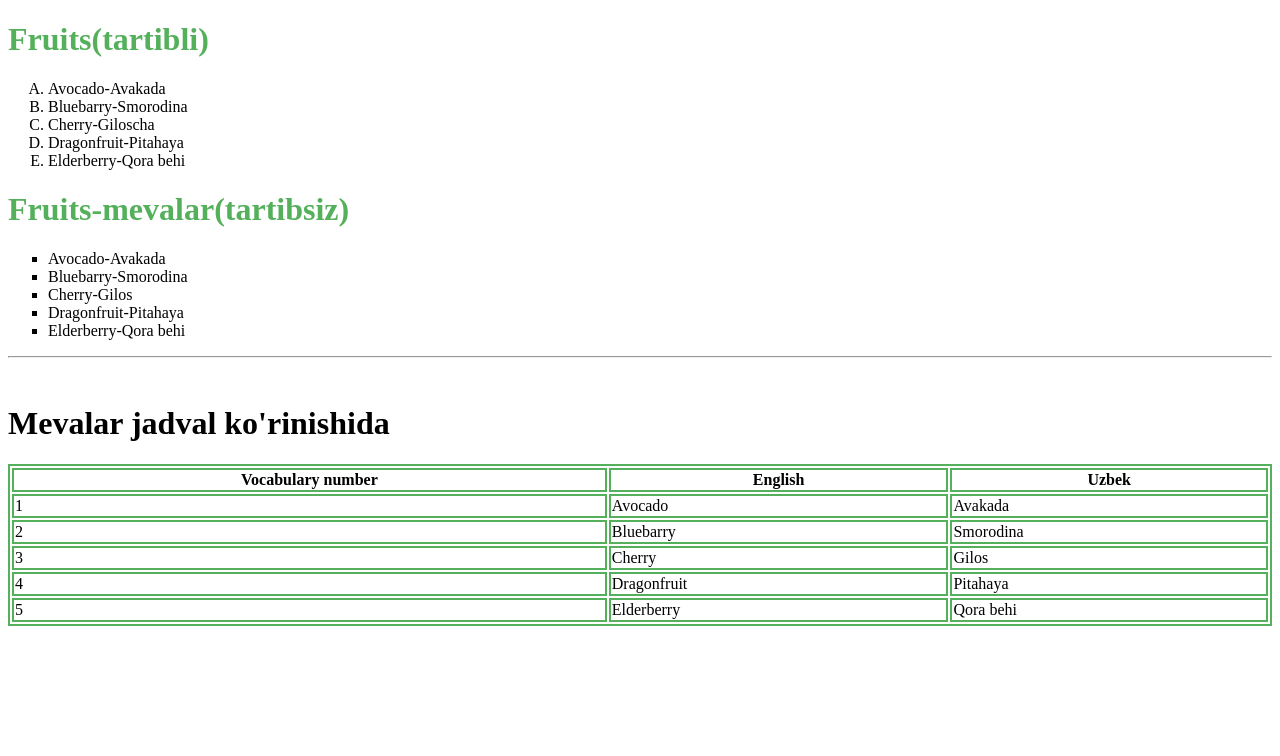
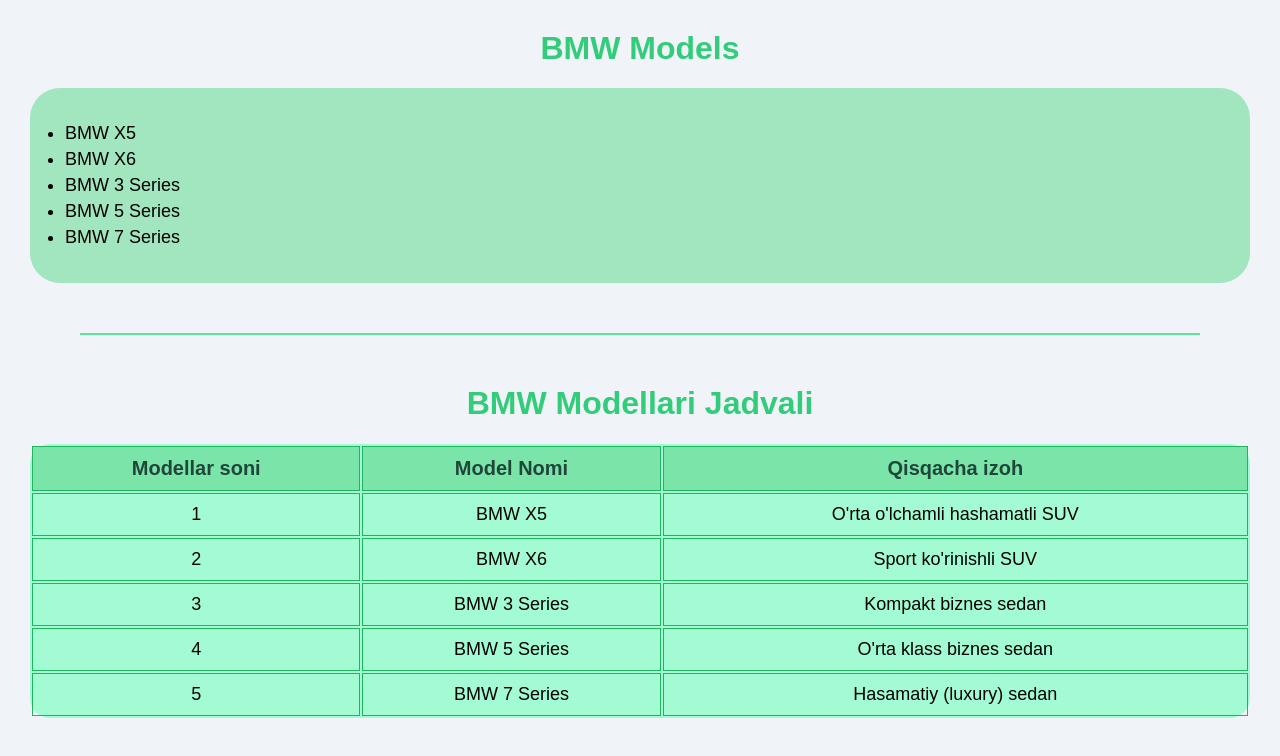
Before and after one commit to nigora-1/list-jadval, a plain HTML site: page index.html in a window 1280 px wide. Drawn offline with Linux system fonts and the light colour scheme.

Commit message:
yangilandi

```diff
--- a/index.html
+++ b/index.html
@@ -4,91 +4,116 @@
 <head>
     <meta charset="UTF-8">
     <meta name="viewport" content="width=device-width, initial-scale=1.0">
-    <title>Vazifa ro'yxat va jadval </title>
+    <title>BMW Ro'yxat va Jadval</title>
 
     <style>
+        body {
+            font-family: Arial, sans-serif;
+            background-color: #f0f4f8;
+            margin: 30px;
+        }
+
+        h1 {
+            color: #32cc7a;
+            text-align: center;
+        }
+
+        ol,
+        ul
+        {
+            background-color: #a1e6bf;
+            padding: 30px;
+            border-radius: 30px;
+
+        }
+
+        li
+        {
+            margin: 5px ;
+            font-size: 18px;
+        }
+
+        hr
+        {
+            margin: 50px ;
+            border: 1px solid #5be396;
+        }
+
         table
         {
             width: 100%;
+            background-color: #a2fbd3;
+            border-radius: 20px;
+
         }
 
-        table,
         th,
         td
         {
-            border : 2px solid rgb(85, 176, 92);
+            padding: 10px;
+            text-align: center;
+            border: 1px solid #20b360;
+        }
+
+        th
+        {
+            background-color: #7be5a9;
+            color: rgb(32, 70, 58);
+            font-size: 20px;
+        }
+
+        td
+        {
+            font-size: 18px;
         }
     </style>
 </head>
 
 <body>
-
-<h1 style="color: rgb(85, 176, 92);">Fruits(tartibli)</h1>
-<ol type="A">
-    <li>Avocado-Avakada</li>
-    <li>Bluebarry-Smorodina</li>
-    <li>Cherry-Giloscha</li>
-    <li>Dragonfruit-Pitahaya</li>
-    <li>Elderberry-Qora behi</li>
-</ol>
-
-<h1 style="color: rgb(85, 176, 92);">Fruits-mevalar(tartibsiz)</h1>
+    <h1>BMW Models </h1>
     <ul>
-    <li type="square">Avocado-Avakada</li>
-    <li type="square">Bluebarry-Smorodina</li>
-    <li type="square">Cherry-Gilos</li>
-    <li type="square">Dragonfruit-Pitahaya</li>
-    <li type="square">Elderberry-Qora behi</li>
+        <li>BMW X5</li>
+        <li>BMW X6</li>
+        <li>BMW 3 Series</li>
+        <li>BMW 5 Series</li>
+        <li>BMW 7 Series</li>
     </ul>
 
     <hr>
-<br>
-<h1>Mevalar jadval ko'rinishida</h1>
+
+    <h1>BMW Modellari Jadvali</h1>
     <table>
-
         <tr>
-        <th>Vocabulary number</th>
-            <th>English</th>
-            <th>Uzbek</th>
+            <th>Modellar soni</th>
+            <th>Model Nomi</th>
+            <th>Qisqacha izoh</th>
         </tr>
-
         <tr>
             <td>1</td>
-        <td>Avocado</td>
-        <td>Avakada</td>
+            <td>BMW X5</td>
+            <td>O'rta o'lchamli hashamatli SUV</td>
         </tr>
         <tr>
             <td>2</td>
-        <td>Bluebarry</td>
-        <td>Smorodina</td>
+            <td>BMW X6</td>
+            <td>Sport ko'rinishli SUV</td>
         </tr>
         <tr>
             <td>3</td>
-        <td>Cherry</td>
-        <td>Gilos</td>
+            <td>BMW 3 Series</td>
+            <td>Kompakt biznes sedan</td>
         </tr>
         <tr>
             <td>4</td>
-        <td>Dragonfruit</td>
-        <td>Pitahaya</td>
+            <td>BMW 5 Series</td>
+            <td>O'rta klass biznes sedan</td>
         </tr>
         <tr>
             <td>5</td>
-        <td>Elderberry</td>
-        <td>Qora behi</td>
+            <td>BMW 7 Series</td>
+            <td>Hasamatiy (luxury) sedan</td>
         </tr>
-
-
-
-
     </table>
-
-
-
-
-
-
-
 
 </body>
 
```
Lines whose indentation alone changed are shown as unchanged.
